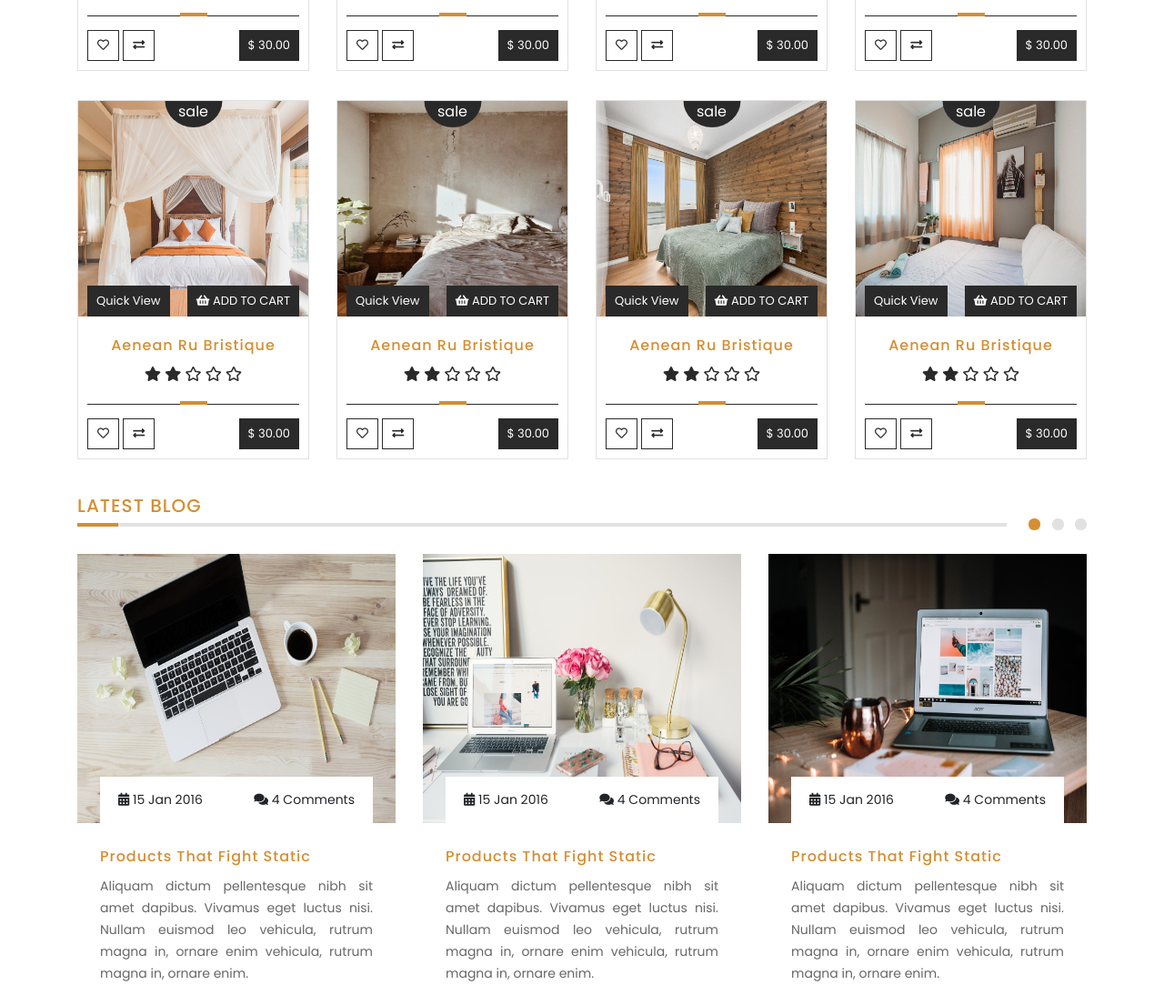
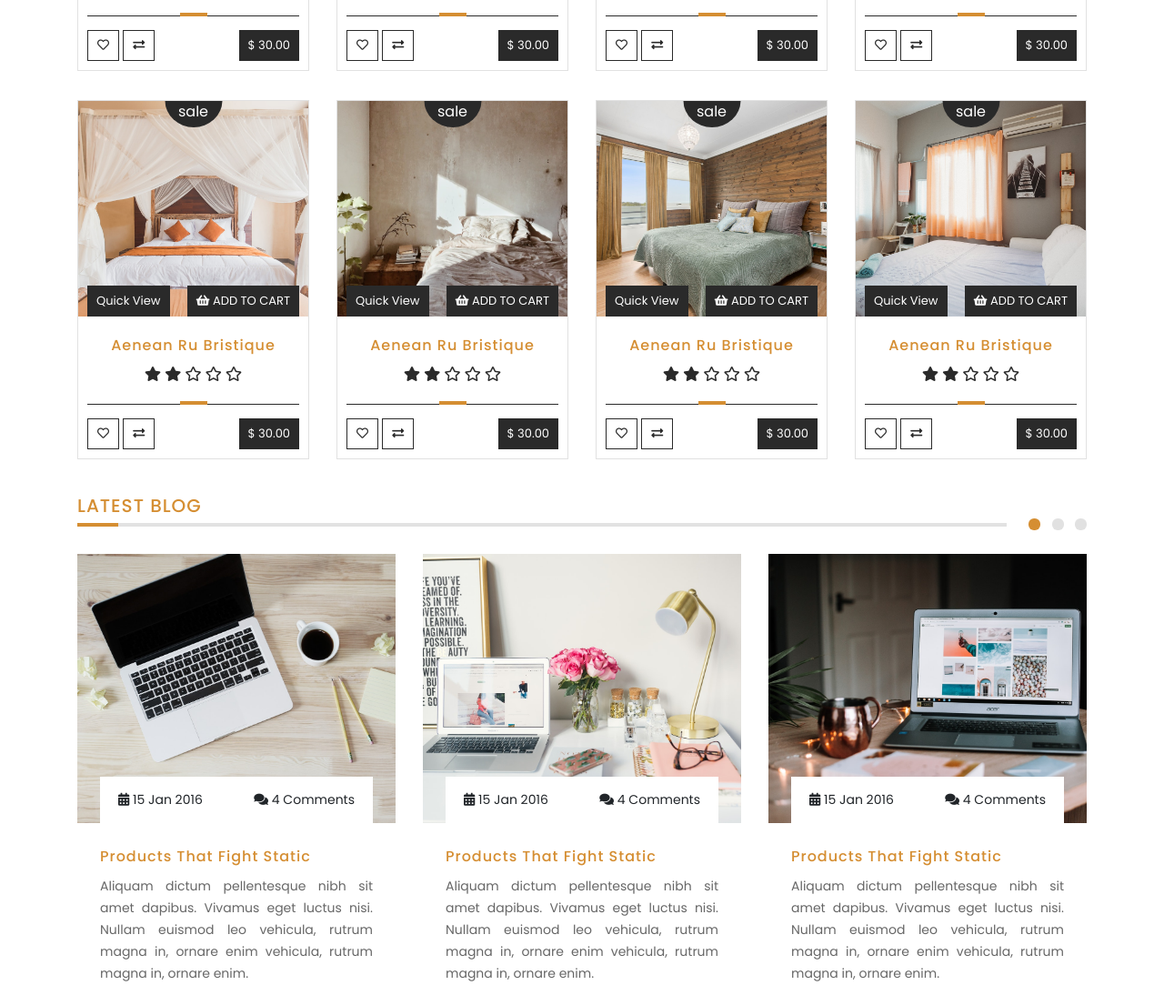
Before and after one commit to Varenthein/WDP-1906-01, a website built with Parcel: page src/index.html in a window 1280 px wide. Shown: the part 991-2096 px from the top of the page at 91% size. Built offline with nearby package versions, Linux system fonts and the light colour scheme.

Commit message:
Add object-fix for image in post-box and product-box

```diff
--- a/src/sass/components/_post-box.scss
+++ b/src/sass/components/_post-box.scss
@@ -18,6 +18,7 @@
       height: 100%;
       width: 100%;
       z-index: -1;
+      object-fit: cover;
     }
 
     .details {
--- a/src/sass/components/_product-box.scss
+++ b/src/sass/components/_product-box.scss
@@ -23,6 +23,7 @@
       height: 100%;
       width: 100%;
       z-index: -1;
+      object-fit: cover;
     }
 
     .sale {
```
